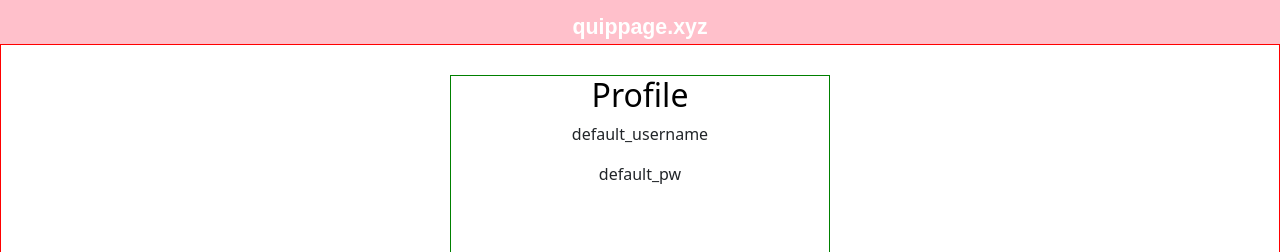
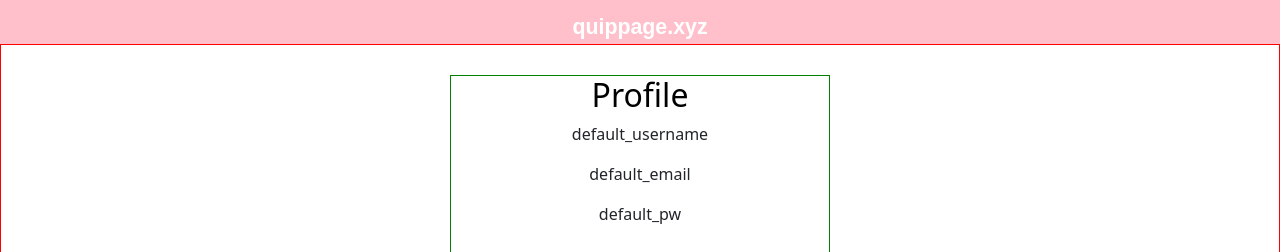
Before and after one commit to rocmalone/quippage, a React (Vite) app in the folder front/: page /profile in a window 1280 px wide. Shown: the top 252 px of the page. Built offline with nearby package versions, Linux system fonts and the light colour scheme.

Commit message:
Display profile information

```diff
--- a/front/src/components/Profile.jsx
+++ b/front/src/components/Profile.jsx
@@ -1,37 +1,30 @@
-import { useState, useEffect } from "react";
+import { useState, useEffect, useContext } from "react";
 import { useNavigate } from "react-router-dom";
 import Cookies from "js-cookie";
+import { LoggedInUserContext } from "../context";
+import styles from "./Profile.module.css";
 
 const Profile = () => {
   const [username, setUsername] = useState("default_username");
   const [password, setPassword] = useState("default_pw");
+  const [email, setEmail] = useState("default_email");
+
+  const loggedInUser = useContext(LoggedInUserContext);
 
   useEffect(() => {
-    // If valid tokens exist, log in the user and navigate home
-    const accessToken = Cookies.get("accessToken");
-    const refreshToken = Cookies.get("refreshToken");
-    if (!accessToken && !refreshToken) {
-      // Navigate away from profile
-    } else {
-      getProfileData();
+    if (loggedInUser) {
+      setUsername(loggedInUser.username);
+      setPassword(loggedInUser.password);
+      setEmail(loggedInUser.email);
     }
-  }, []);
-
-  async function getProfileData() {
-    const res = await axios.get("/api/user");
-    if (res.data.username) {
-      setUsername(res.data.username);
-    }
-    if (res.data.password) {
-      setPassword(res.data.password);
-    }
-  }
+  }, [loggedInUser]);
 
   return (
     <>
       <div className="center">
         <h2>Profile</h2>
         <p className="username">{username}</p>
+        <p className={styles.email}>{email}</p>
         <p className="password">{password}</p>
       </div>
     </>
```
Also changed, not shown: front/src/components/Profile.module.css (added).
